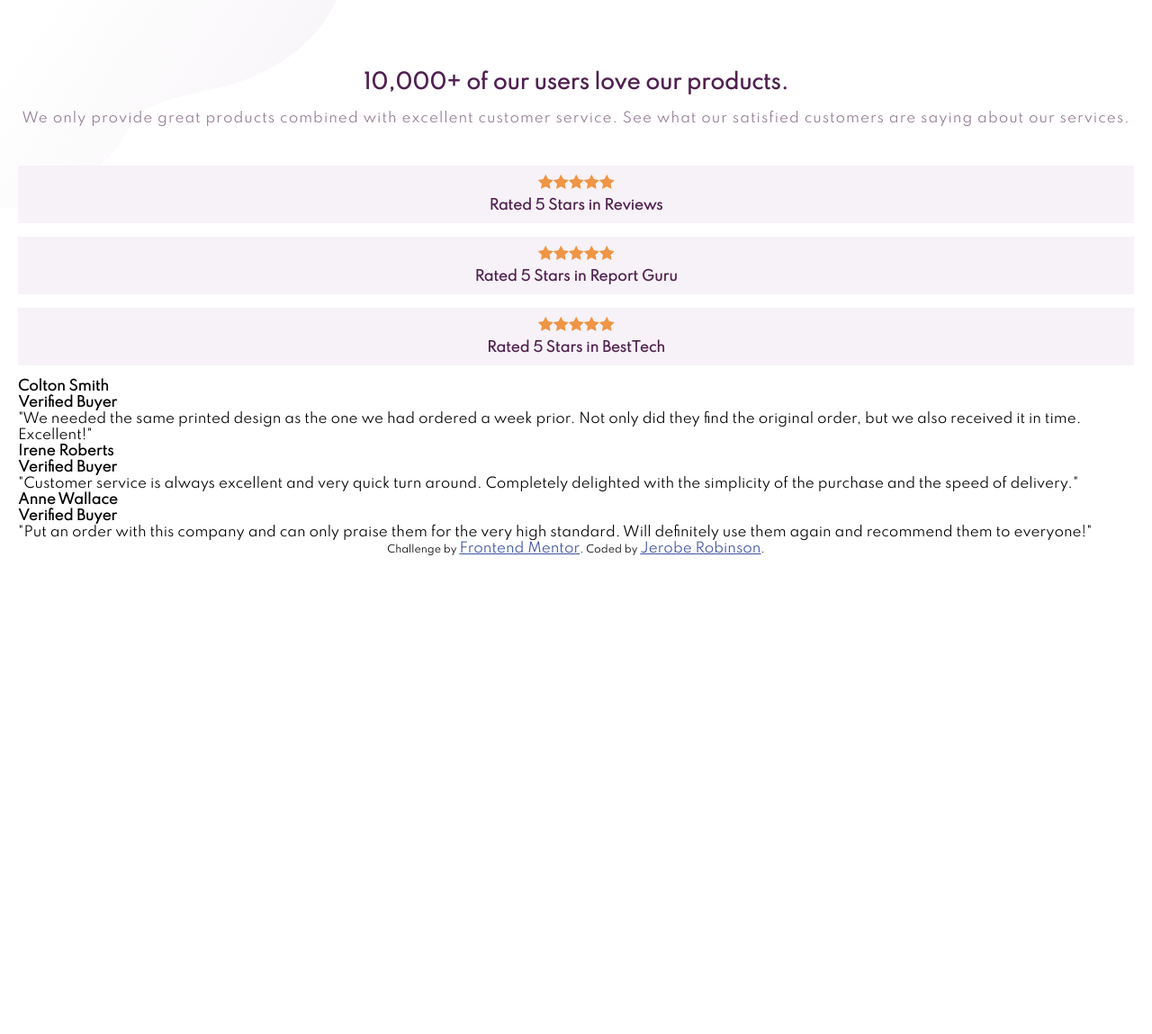
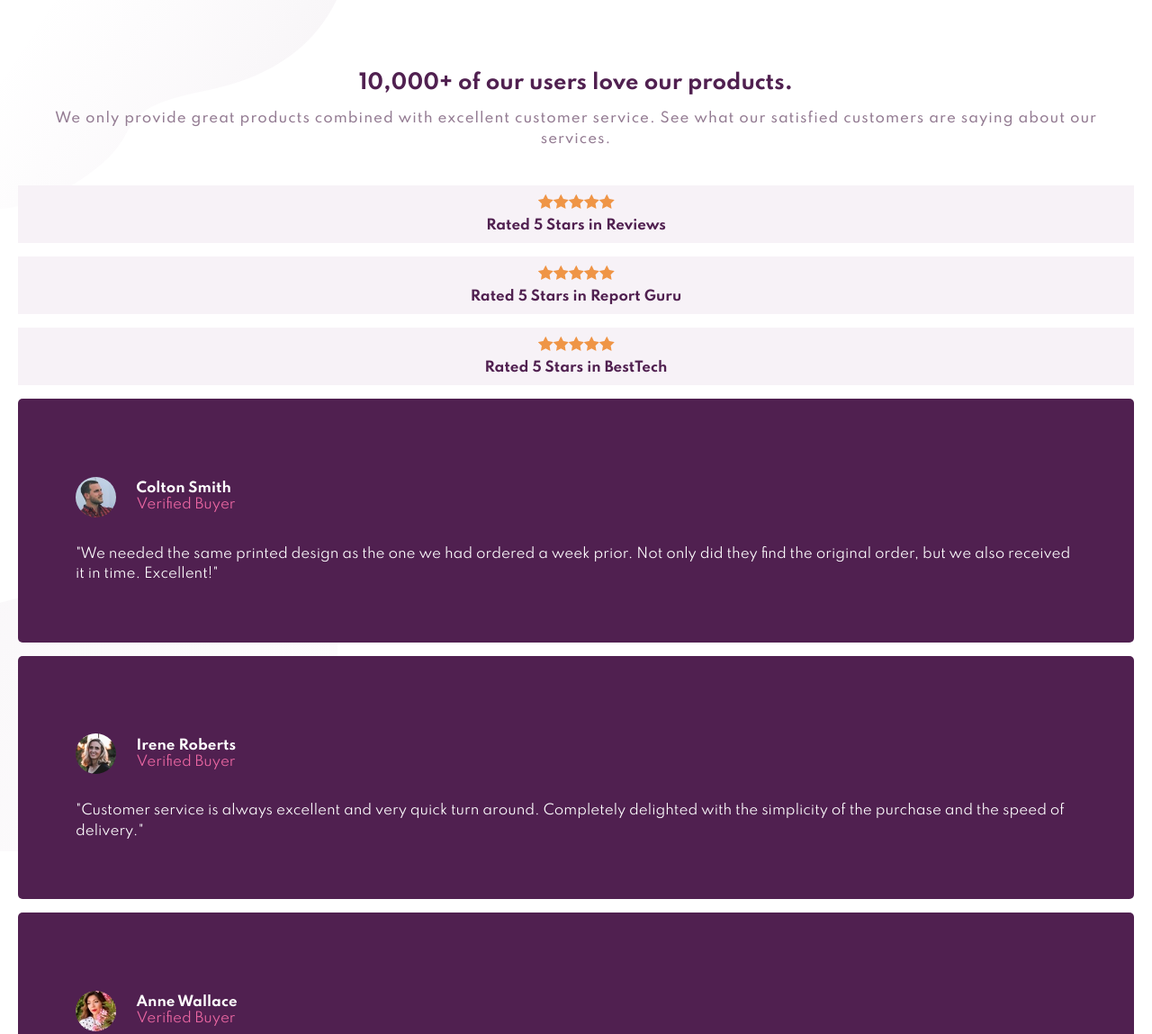
Before and after one commit to Robe31/social-proof-section, a plain HTML site: page index.html in a window 1280 px wide. Shown: the top 1149 px of the page at 90% size. Before the commit the page ends 800 px from the top, so only its background shows below. Drawn offline with Linux system fonts and the light colour scheme.

Commit message:
complete comment section

```diff
--- /dev/null
+++ b/css/_comments.scss
@@ -0,0 +1,30 @@
+.review {
+    background-color: $primary1;
+    padding: 5vw;
+    border-radius: 5px;
+    margin-bottom: 15px;
+    &__text {
+        color: white;
+        font-weight: 400;
+        line-height: 1.5rem;
+    }
+}
+.profile {
+    @include flexCenter(row);
+    justify-content: flex-start;
+    margin-top: 1.5rem;
+    margin-bottom: 2rem;
+    &__img {
+        border-radius: 50%;
+        width: 3rem;
+        margin-right: 1.5rem;
+    }
+    &__name {
+        color: white;
+        font-weight: 700;
+    }
+    &__buyer {
+        color: $primary2;
+        font-weight: 400;
+    }
+}
--- a/css/_globals.scss
+++ b/css/_globals.scss
@@ -1,4 +1,4 @@
-@import url("https://fonts.googleapis.com/css2?family=Spartan&display=swap");
+@import url("https://fonts.googleapis.com/css2?family=Spartan:wght@400;500;700&display=swap");
 
 * {
     margin: 0;
@@ -7,10 +7,15 @@
     font-size: 15px;
     font-family: Spartan;
 }
-body {
+
+section {
+    padding: 0 20px;
+}
+#section-top {
     background-image: url(../images/bg-pattern-top-mobile.svg);
     background-repeat: no-repeat;
 }
-section {
-    padding: 0 20px;
+#section-bottom {
+    background-image: url(../images/bg-pattern-bottom-mobile.svg);
+    background-repeat: no-repeat;
 }
--- a/css/style.scss
+++ b/css/style.scss
@@ -4,5 +4,7 @@
 @import "./utilites";
 // import globals
 @import "./globals";
-//import hero styles
+// import hero styles
 @import "./hero";
+// import comment styles
+@import "./comments";
--- a/index.html
+++ b/index.html
@@ -27,7 +27,7 @@
     <link rel="stylesheet" href="./css/style.css">
   </head>
   <body>
-    <section>
+    <section id="section-top">
       <div class="hero">
         <div class="main">
           <h1 class="main__title">10,000+ of our users love our products.</h1>
@@ -73,10 +73,15 @@
       </div>
     </section>
 
-    <section>
+    <section id="section-bottom">
       <div class="review">
-        <h1 class="review__name">Colton Smith</h1>
-        <h2 class="review__buyer">Verified Buyer</h2>
+        <div class="profile">
+          <img src="./images/image-colton.jpg" alt="colton smith" class="profile__img">
+          <div class="profile__text">
+            <h1 class="profile__name">Colton Smith</h1>
+            <h2 class="profile__buyer">Verified Buyer</h2>
+          </div>
+        </div>
         <p class="review__text">
           "We needed the same printed design as the one we had ordered a week prior.
           Not only did they find the original order, but we also received it in time.
@@ -85,8 +90,13 @@
       </div>
 
       <div class="review">
-        <h1 class="review__name">Irene Roberts</h1>
-        <h2 class="review__buyer">Verified Buyer</h2>
+        <div class="profile">
+          <img src="./images/image-irene.jpg" alt="Irene Roberts" class="profile__img">
+          <div class="profile__text">
+            <h1 class="profile__name">Irene Roberts</h1>
+            <h2 class="profile__buyer">Verified Buyer</h2>
+          </div>
+        </div>
         <p class="review__text">
           "Customer service is always excellent and very quick turn around. Completely
           delighted with the simplicity of the purchase and the speed of delivery."
@@ -94,8 +104,13 @@
       </div>
 
       <div class="review">
-        <h1 class="review__name">Anne Wallace</h1>
-        <h2 class="review__buyer">Verified Buyer</h2>
+        <div class="profile">
+          <img src="./images/image-anne.jpg" alt="anne wallace" class="profile__img">
+          <div class="profile__text">
+            <h1 class="profile__name">Anne Wallace</h1>
+            <h2 class="profile__buyer">Verified Buyer</h2>
+          </div>
+        </div>
         <p class="review__text">
           "Put an order with this company and can only praise them for the very high
           standard. Will definitely use them again and recommend them to everyone!"
```
Also changed, not shown: css/style.css, 1 other file.
